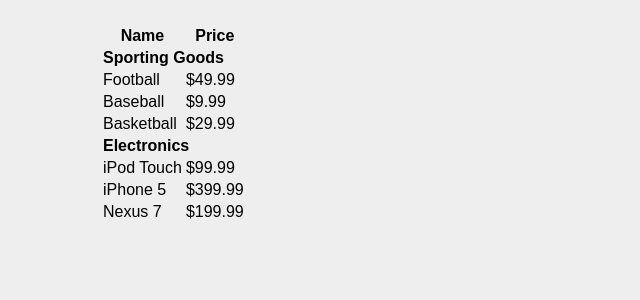
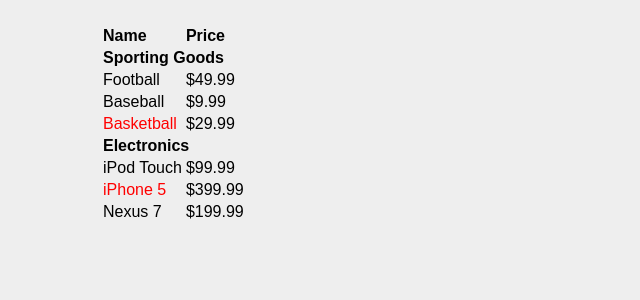
Before and after one commit to EnricoMassone/reactjs-sample-app, a React (Create React App) app: page / in a window 1280 px wide. Shown: the top 300 px of the page, without its empty margins (0-640 px from the left). Built offline with nearby package versions, Linux system fonts and the light colour scheme.

Commit message:
completed basic styling

```diff
--- a/src/components/App.css
+++ b/src/components/App.css
@@ -6,3 +6,7 @@
 .text-left-aligned {
   text-align: left;
 }
+
+.text-danger {
+  color: red;
+}
--- a/src/components/ProductRow.js
+++ b/src/components/ProductRow.js
@@ -1,12 +1,16 @@
 import React from "react";
 import PropTypes from "prop-types";
 
-const productRow = props => (
-  <tr>
-    <td>{props.product.name}</td>
-    <td>{props.product.price}</td>
-  </tr>
-);
+const productRow = props => {
+  const productNameClass = props.product.stocked ? "" : "text-danger";
+
+  return (
+    <tr>
+      <td className={productNameClass}>{props.product.name}</td>
+      <td>{props.product.price}</td>
+    </tr>
+  );
+};
 
 productRow.propTypes = {
   product: PropTypes.shape({
--- a/src/components/ProductTable.js
+++ b/src/components/ProductTable.js
@@ -11,7 +11,7 @@
     <table>
 
       <thead>
-        <tr>
+        <tr className="text-left-aligned">
           <th>Name</th>
           <th>Price</th>
         </tr>
```
